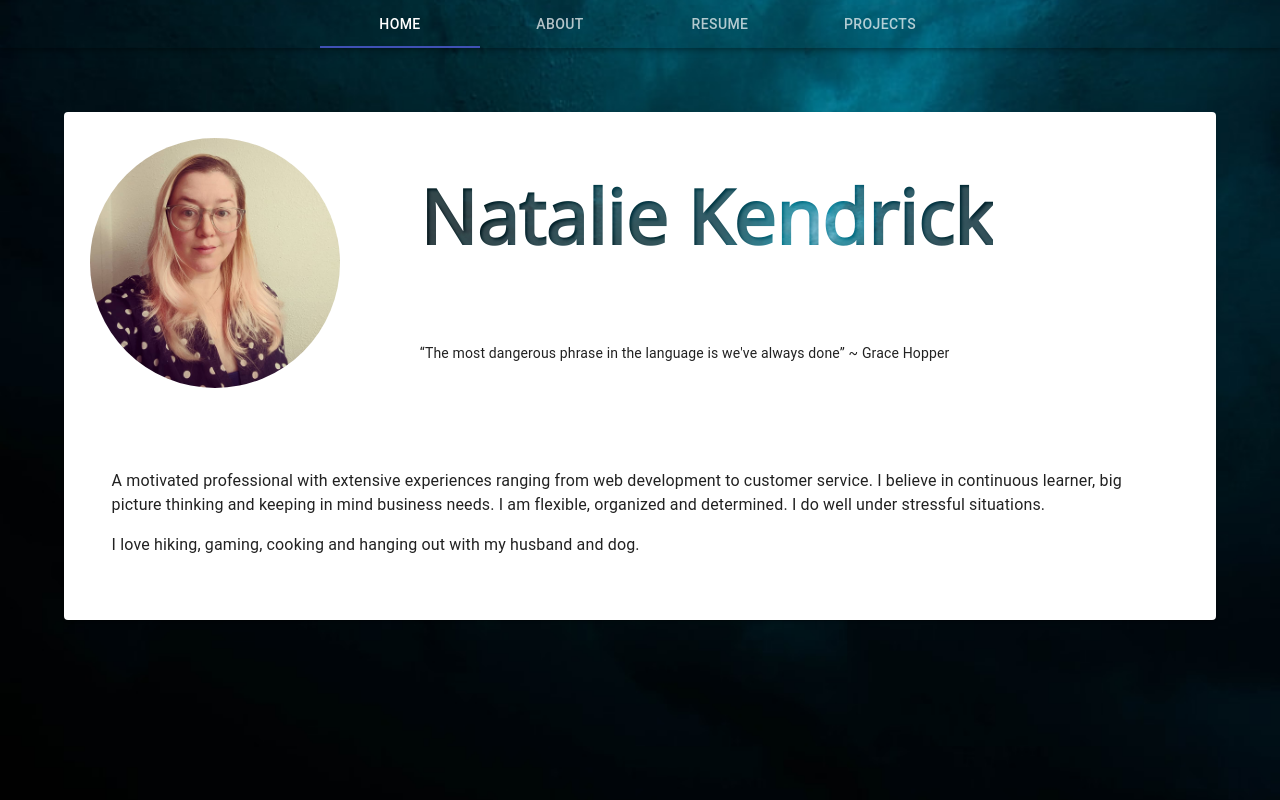
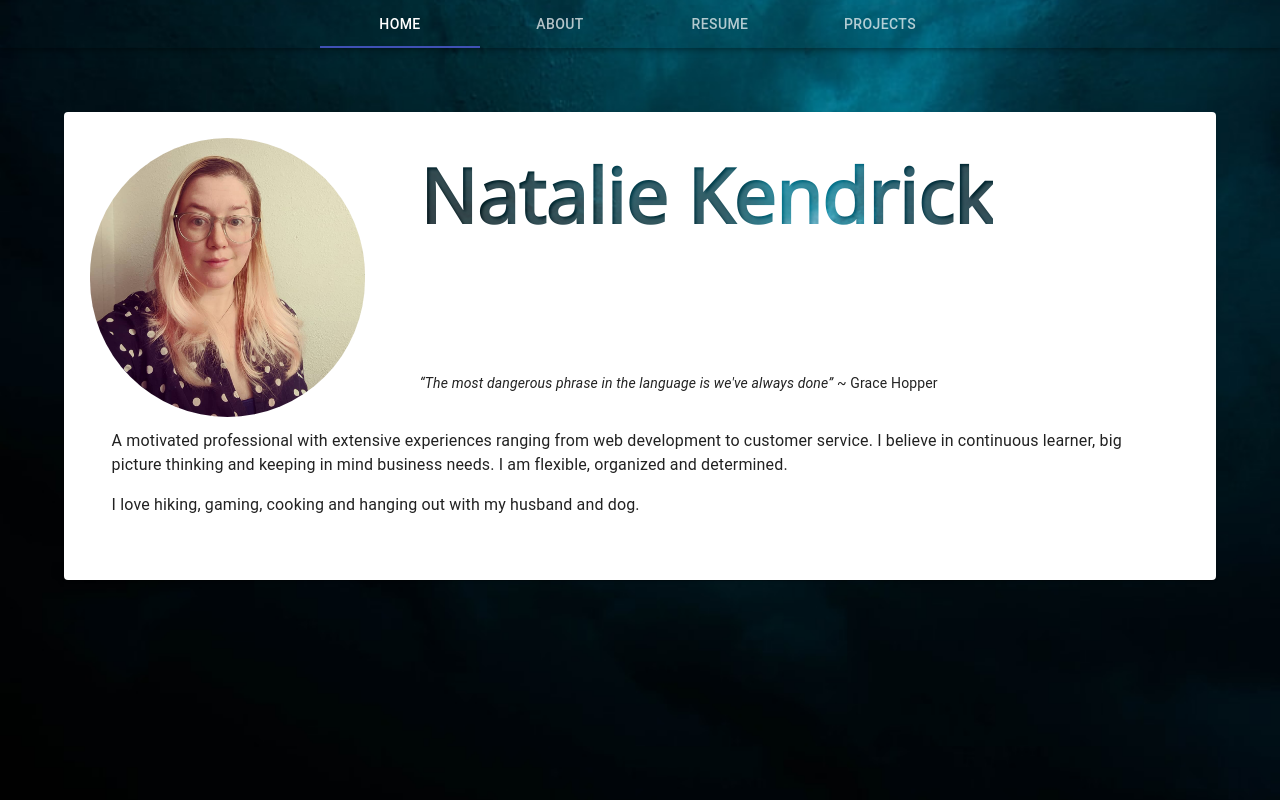
Before and after one commit to listenToRipley/nataliekendrick, a React (Create React App) app: page /about in a window 1280 px wide. Built offline with nearby package versions, Linux system fonts and the light colour scheme.

Commit message:
update about page

```diff
--- a/src/Components/About.js
+++ b/src/Components/About.js
@@ -18,10 +18,13 @@ const About = () => {
        Natalie Kendrick
      </p>
     </div>
-    <p className="aboutQuote">   “The most dangerous phrase in the language is we've always done” ~ Grace Hopper</p>
+    <p className="aboutQuote">
+    <em>
+    “The most dangerous phrase in the language is we've always done”
+    </em> ~ Grace Hopper</p>
     <div className="aboutBody">
     <Typography paragraph>
-    A motivated professional with extensive experiences ranging from web development to customer service. I believe in continuous learner, big picture thinking and keeping in mind business needs. I am flexible, organized and determined. I do well under stressful situations.
+    A motivated professional with extensive experiences ranging from web development to customer service. I believe in continuous learner, big picture thinking and keeping in mind business needs. I am flexible, organized and determined.
     </Typography>
     <Typography paragraph>
     I love hiking, gaming, cooking and hanging out with my husband and dog.
--- a/src/Components/Components.css
+++ b/src/Components/Components.css
@@ -98,14 +98,21 @@ a:hover {
   min-width: 354px;
 }
 
+.aboutHeader {
+  display: flex;
+  flex-wrap: wrap;
+}
+
 .aboutName {
-  margin-top: -3em;
+  display: inline-flex;
+  margin-top: -25%;
   margin-left: 30%;
+  margin-right: 2%;
   justify-self: center;
   font-family: 'Open Sans', sans-serif, 'Bold';
   font-size: 75px;
   font-weight: 600;
-  display: block;
+
   background-image: url('./projectImgs/backdrop.jpeg');
   background-attachment: fixed;
   background-position: center;
@@ -125,20 +132,15 @@ a:hover {
   margin-left: 30%;
 }
 
-.aboutHeader {
-  display: flex;
-  flex-wrap: wrap;
-}
-
 .profilePic {
-  width: 250px;
-  height: 250px;
+  width: 25%;
+  height: 25%;
   border-radius: 150px;
 
 }
 
 .aboutBody {
-  margin-top: 6em;
+  margin-top: 1em;
   padding: 2%;
 }
 
```
